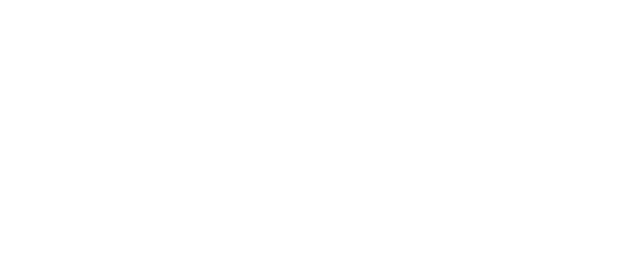
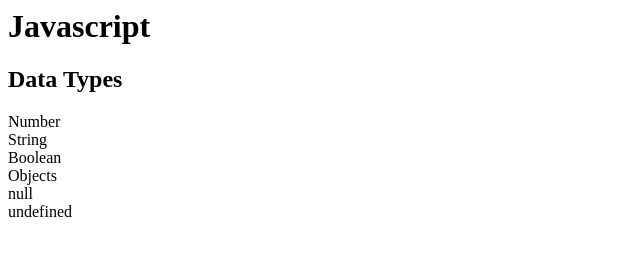
Before and after one commit to rajeevrth/HelloWorld, a plain HTML site: page index.html in a window 1280 px wide. Shown: the whole page, without its empty margins (0-640 px from the left). Drawn offline with Linux system fonts and the light colour scheme.

Commit message:
javascript dom addition

```diff
--- a/app.js
+++ b/app.js
@@ -1,4 +1,13 @@
 // If you declare a variable, without using "var", the variable always becomes GLOBAL.
 x=0;
-
-alert("hello world");
+var dataTypes=["Number","String", "Boolean", "Objects", "null", "undefined"];
+var para = document.createElement("p");
+ var br = document.createElement("br");
+for(let i=0; i<dataTypes.length; i++)
+{
+var node = document.createTextNode(dataTypes[i]);
+para.appendChild(node);
+para.appendChild(document.createElement("br"));
+var element = document.getElementById("datatype");
+element.appendChild(para);
+}
--- a/index.html
+++ b/index.html
@@ -1,7 +1,15 @@
 <html>
+
 <head>
-<title>Hello World</title>
-<script src="app.js"></script>
+    <title>Hello World</title>
 </head>
 
+<body>
+    <h1>Javascript</h1>
+    <h2>Data Types</h2>
+    <div id="datatype">
+    </div>
+</body>
+<script src="app.js"></script>
+
 </html>
```
